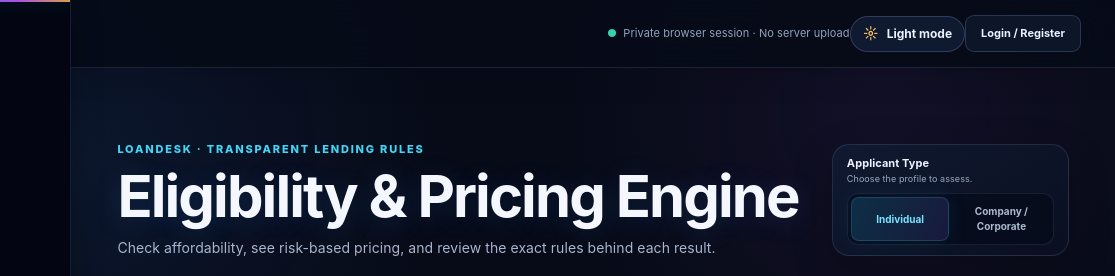
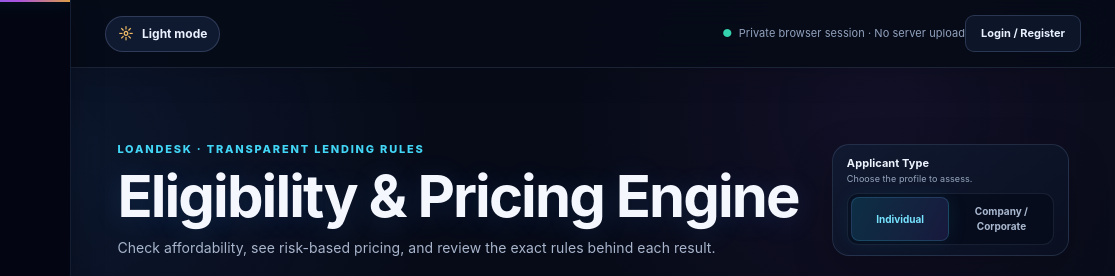
Before and after one commit to achalghumre69-lgtm/ai-loan-credit-assessment-engine, a plain HTML site: page index.html in a window 1280 px wide. Shown: the top 276 px of the page, 165-1280 px from the left. Drawn offline with Linux system fonts and the light colour scheme.

Commit message:
Place theme switch in the header breadcrumb position

```diff
--- a/index.html
+++ b/index.html
@@ -251,7 +251,7 @@ html[data-theme="light"] .toast{background:#17243b!important;color:#fff!importan
     <div class="sidebar-bottom"><div class="profile"><div class="avatar">AG</div><div class="profile-copy"><strong>Achal Ghumre</strong><span>Applicant view</span></div></div></div>
   </aside>
   <div class="main">
-    <header class="topbar"><div class="topbar-spacer" aria-hidden="true"></div><div class="top-actions"><span class="secure"><b>●</b>&nbsp; Private browser session · No server upload</span><button class="theme-toggle" id="theme-toggle" type="button" aria-pressed="false"><span class="theme-toggle-icon" aria-hidden="true">☼</span><span class="theme-toggle-label">Light mode</span></button><button class="login" id="login-open">Login / Register</button></div></header>
+    <header class="topbar"><button class="theme-toggle" id="theme-toggle" type="button" aria-pressed="false"><span class="theme-toggle-icon" aria-hidden="true">☼</span><span class="theme-toggle-label">Light mode</span></button><div class="top-actions"><span class="secure"><b>●</b>&nbsp; Private browser session · No server upload</span><button class="login" id="login-open">Login / Register</button></div></header>
     <main class="content" id="home">
       <section class="hero"><div><div class="eyebrow">LoanDesk · transparent lending rules</div><h1>Eligibility &amp; Pricing Engine</h1><p>Check affordability, see risk-based pricing, and review the exact rules behind each result.</p></div><div class="hero-actions"><section class="card applicant-switch" aria-label="Applicant type">
         <div class="applicant-switch-copy"><strong>Applicant Type</strong><span>Choose the profile to assess.</span></div>
```
